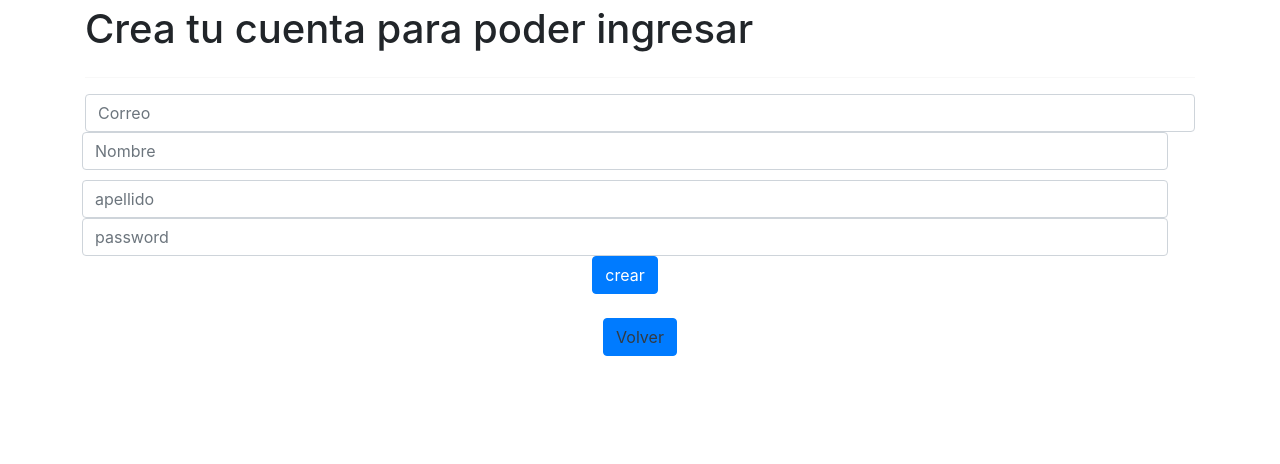
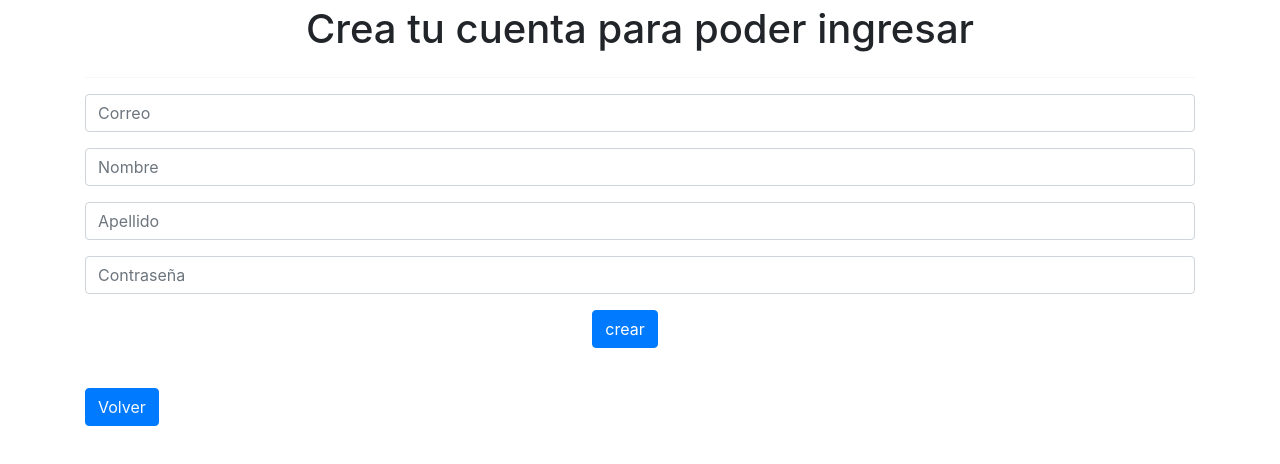
Before and after one commit to lacbj/porfolio_angular, an Angular app: page /signin in a window 1280 px wide. Shown: the top 464 px of the page. Built offline with nearby package versions, Linux system fonts and the light colour scheme.

Commit message:
Se ajusto algutos estilos en botones e inputs y se creo boton Crear cuenta

```diff
--- a/src/app/conponentes/login/login.component.html
+++ b/src/app/conponentes/login/login.component.html
@@ -1,18 +1,4 @@
-
-
-      <!-- <div class="offcanvas offcanvas-end text-bg-dark" tabindex="-1" id="offcanvasDarkNavbar" aria-labelledby="offcanvasDarkNavbarLabel">
-        <div class="offcanvas-header">
-          <h5 class="offcanvas-title" id="offcanvasDarkNavbarLabel">Iniciar Secion</h5>
-          <button type="button" class="btn-close btn-close-white" data-bs-dismiss="offcanvas" aria-label="Close"></button>
-        </div>
-        <div class="offcanvas-body">
-          <ul class="navbar-nav justify-content-end flex-grow-1 pe-3">
-            <li class="nav-item">
-              <a class="nav-link active" aria-current="page" href="#">Recuerde no compartir sus datos</a>
-            </li>
-
-            <li class="nav-item"> -->
-               <!-- Login nuevo -->
+               <!-- Login-->
               <div class="container">
                 <div class="row pe-3">
                     <div class="col-md-12 text-center">
@@ -75,34 +61,8 @@
                 </div>
                 <div class="row">
                     <div class="col-md-12">
-                        <label class= "float-right">Regresar a pagina principal <a href="#" (click)= "crearCuenta()">AQUI</a>.</label>
+                        <!--<label class= "float-right">Regresar a pagina principal <a href="#" (click)= "crearCuenta()">AQUI</a>.</label>-->
+                        <a class="btn btn-primary" href="#" (click)="volverVista()">Volver</a>
                     </div>
                 </div>
             </div>
-            <!-- Login
-    <section class="form-login" id="bancaOnline">
-      <h5>ARGETINA PROGRAMA</h5>
-      <input class="controls" type="text" name="usuario" value="" placeholder="Usuario">
-      <input class="controls" type="password" name="password" value="" placeholder="Contraseña">
-      <input  class="buttons" type="submit" name="" value="Ingresar">
-      <p><a href="">¿Olvidaste tu Contraseña?</a></p>
-  </section>
-            </li>
-
-
-
-            <li class="nav-item">
-
-              <ul class="dropdown-menu dropdown-menu-dark">
-                <li><a class="dropdown-item" href="#">Action</a></li>
-                <li><a class="dropdown-item" href="#">Another action</a></li>
-                <li>
-                  <hr class="dropdown-divider">
-                </li>
-                <li><a class="dropdown-item" href="#">Something else here</a></li>
-              </ul>
-            </li>
-          </ul>
-
-        </div>
-      </div>-->
--- a/src/app/conponentes/login/login.component.ts
+++ b/src/app/conponentes/login/login.component.ts
@@ -54,8 +54,8 @@ export class LoginComponent implements OnInit {
 
       }
 
-      crearCuenta(){
-        location.href = "/signin"
+      volverVista(){
+        location.href = "/vista-home"//esta funcion parece actuar por default
       }
 
 
--- a/src/app/conponentes/signin/signin.component.html
+++ b/src/app/conponentes/signin/signin.component.html
@@ -1,10 +1,7 @@
 <div class="container">
     <div class="row">
 
-        <div class="col-md-12">
-
-
-
+        <div class="col-md-12 text-center">
             <h1>Crea tu cuenta para poder ingresar</h1>
         </div>
         <div class="col-md-12">
@@ -15,9 +12,7 @@
         <div class="col-md-12">
             <div class="spinner-border text-info float-right" role="status">
                 <span class="sr-only">loading... </span>
-
             </div>
-
         </div>
         <br>
         <br>
@@ -25,54 +20,37 @@
 
     <form (ngSubmit)="crear()" id="crear">
         <div class="row">
-            <div class="col-md-12">
+            <div class="col-md-12 mb-3">
                 <input type="email" [(ngModel)] = "user.correo" [ngModelOptions]= "{standalone: true}" placeholder="Correo"
                     class= "form-control" required>
             </div>
             <br>
-
-            <div class="row">
-                <div class="col-md-12">
+                <div class="col-md-12 mb-3">
                     <input type="text" [(ngModel)] = "user.name" [ngModelOptions]= "{standalone: true}"
                         placeholder= "Nombre" class= "form-control" required>
                 </div>
-            </div>
             <br>
-
+                <div class="col-md-12 mb-3">
+                    <input type="text" [(ngModel)] = "user.apellido" [ngModelOptions]= "{standalone: true}"
+                        placeholder= "Apellido" class= "form-control" required>
+                </div>
             <br>
-
-            <div class="row">
-                <div class="col-md-12">
-                    <input type="text" [(ngModel)] = "user.apellido" [ngModelOptions]= "{standalone: true}"
-                        placeholder= "apellido" class= "form-control" required>
+                <div class="col-md-12 mb-3">
+                    <input type="password" [(ngModel)] = "user.password" [ngModelOptions]= "{standalone: true}"
+                        placeholder= "Contraseña" class= "form-control" required>
                 </div>
-            </div>
-
-            <br>
-
-            <div class="row">
-                <div class="col-md-12">
-                    <input type="password" [(ngModel)] = "user.password" [ngModelOptions]= "{standalone: true}"
-                        placeholder= "password" class= "form-control" required>
-                </div>
-            </div>
             <br>
             <div class="row text-center">
-                <div class="col-md-12">
+                <div class="col-md-12 mb-3">
                     <button class="btn btn-primary " type="submit" value="crear">crear</button>
                 </div>
             </div>
         </div>
-
     </form>
-
     <br>
-
-
-
-    <div class="row   text-center">
+    <div class="row   text-rigth">
         <div class="col-md-12">
-            <label class="btn btn-primary"><a href="#" class="text-dark" (click)= "regresar()">Volver</a></label>
+            <label class="btn btn-primary"><a href="#" class="text-dark" (click)= "regresar()"><span class="text-light">Volver</span> </a></label>
         </div>
     </div>
 </div>
--- a/src/app/conponentes/signin/signin.component.ts
+++ b/src/app/conponentes/signin/signin.component.ts
@@ -55,7 +55,7 @@ else{
 
   regresar(){
 
-    location.href = "login";
+    location.href = "/vista-home";//esta funcion actua por default
   }
 
 
--- a/src/app/conponentes/vista-home/vista-home.component.css
+++ b/src/app/conponentes/vista-home/vista-home.component.css
@@ -35,8 +35,8 @@
 /*estudios*/
 .foto-estudios{
 
-  height: 100px;
-  width: 100px;
+  height: 50%;
+  width: 50%;
 
 }
 /*experiencia*/
--- a/src/app/conponentes/vista-home/vista-home.component.html
+++ b/src/app/conponentes/vista-home/vista-home.component.html
@@ -26,19 +26,15 @@
         target="_blank"
       ></a>
     </h2>
-     <!-- botom de login  -->
-
-      <div>
-      <a class="navbar-brand" ></a>
-      <button class="navbar-toggler bg-light border-2 border-primary" type="button" data-bs-toggle="offcanvas" data-bs-target="#offcanvasDarkNavbar" aria-controls="offcanvasDarkNavbar " >
-
-        <a href="#" (click)= "loguearse()"> <span class=" text-primary" >Login</span></a>
-      </button>
+     <!-- botom del signin -->
+     <div>
+      <button type="button" class="btn btn-link"> <a href="#" (click)= "registrarse()"> <span class="text-primary fs-4" >Crear cuenta</span></a></button>
      </div>
-
-
-
-    <!-- fin de boton -->
+      <!-- boton del login-->
+     <div>
+      <button type="button" class="btn btn-primary "><a href="#" (click)= "loguearse()"><span class="text-light"> Iniciar Seccion</span></a></button>
+     </div>
+    <!-- fin de botones -->
   </div>
 </nav>
 
@@ -146,7 +142,7 @@
             <br />
             <span
               ><a
-                ><i><b>Informacion de contacto</b></i></a
+                ><i><b>Información de contacto</b></i></a
               ></span
             >
             <br />
--- a/src/app/conponentes/vista-home/vista-home.component.ts
+++ b/src/app/conponentes/vista-home/vista-home.component.ts
@@ -132,5 +132,9 @@ export class VistaHomeComponent implements OnInit {
     location.href = "/login"
   }
 
+  registrarse(){
+    location.href = "/signin"
+  }
+
 
 }
```
